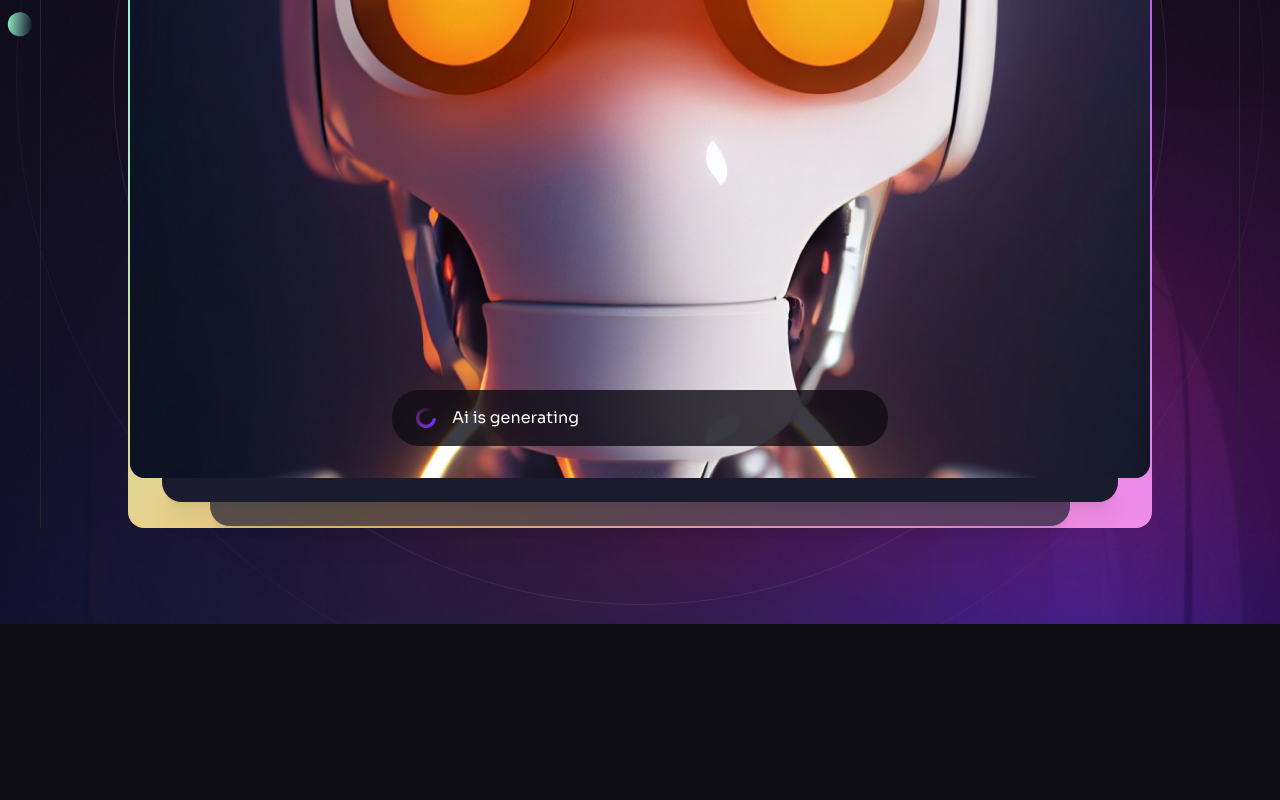
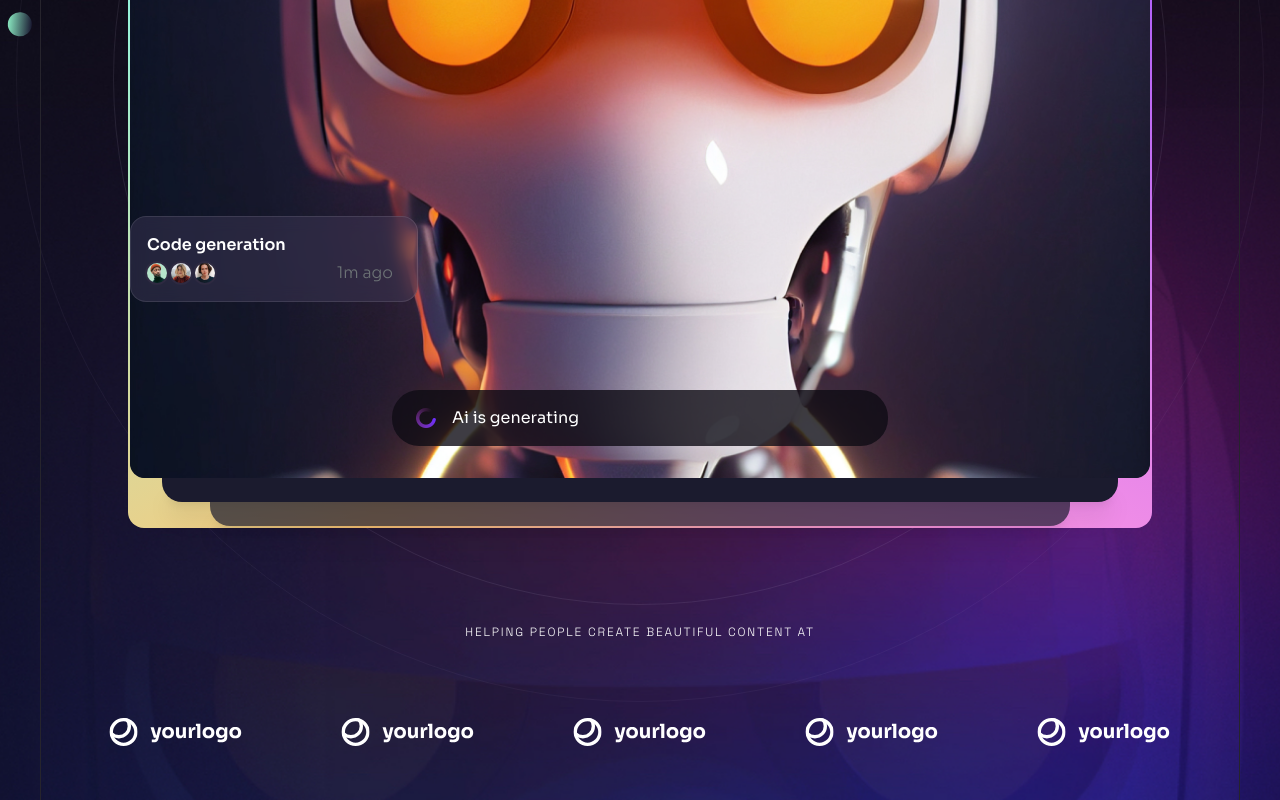
Before and after one commit to Maxi-echaide/brainwave-app--landing-page-, a React (Vite) app: page / in a window 1280 px wide. Shown: the part 698-1498 px from the top of the page. Before the commit the page ends 1322 px from the top, so only its background shows below. Built offline with nearby package versions, Linux system fonts and the light colour scheme.

Commit message:
hero completed

```diff
--- /dev/null
+++ b/src/components/CompanyLogos.jsx
@@ -0,0 +1,24 @@
+import React from "react";
+import { companyLogos } from "../constants";
+
+const CompanyLogos = ({ className }) => {
+  return (
+    <div className={className}>
+      <h5 className="tagline mb-6 text-center text-n-1">
+        Helping people create beautiful content at
+      </h5>
+      <ul className="flex">
+        {companyLogos.map((logo, index) => (
+          <li
+            key={index}
+            className="flex items-center justify-center flex-1 h-[8.5rem]"
+          >
+            <img src={logo} width={134} height={28} alt={logo} />
+          </li>
+        ))}
+      </ul>
+    </div>
+  );
+};
+
+export default CompanyLogos;
--- a/src/components/Hero.jsx
+++ b/src/components/Hero.jsx
@@ -7,6 +7,7 @@ import { ScrollParallax } from "react-just-parallax";
 import { useRef } from "react";
 import Generating from "./design/Generating";
 import Notification from "./Notification";
+import CompanyLogos from "./CompanyLogos";
 
 const Hero = () => {
   const parallaxRef = useRef(null);
@@ -84,6 +85,7 @@ const Hero = () => {
           </div>
           <BackgroundCircles />
         </div>
+        <CompanyLogos className="hidden relative z-10 mt-20 lg:block" />
       </div>
     </Section>
   );
--- a/src/components/Notification.jsx
+++ b/src/components/Notification.jsx
@@ -1,7 +1,39 @@
 import React from "react";
+import { notificationImages } from "../constants";
 
 const Notification = ({ className, title }) => {
-  return <div className={``}>Notification</div>;
+  return (
+    <div
+      className={`${
+        className || ""
+      } flex items-center p-4 pr-6 bg-n-9/40 backdrop-blur border border-n-1/10 rounded-2xl gap-5`}
+    >
+      <div className="flex-1">
+        <h6 className="mb-1 font-semibold justify-between text-base">
+          {title}
+        </h6>
+        <div className="flex items-center justify-between">
+          <ul className="flex -m-0.5">
+            {notificationImages.map((item, index) => (
+              <li
+                key={index}
+                className="flex w-6 h-6 border-2 border-n-12 rounded-full overflow-hidden"
+              >
+                <img
+                  src={item}
+                  className="w-full"
+                  width={20}
+                  height={20}
+                  alt={item}
+                />
+              </li>
+            ))}
+          </ul>
+          <div className="body-2 text-n-13">1m ago</div>
+        </div>
+      </div>
+    </div>
+  );
 };
 
 export default Notification;
```
